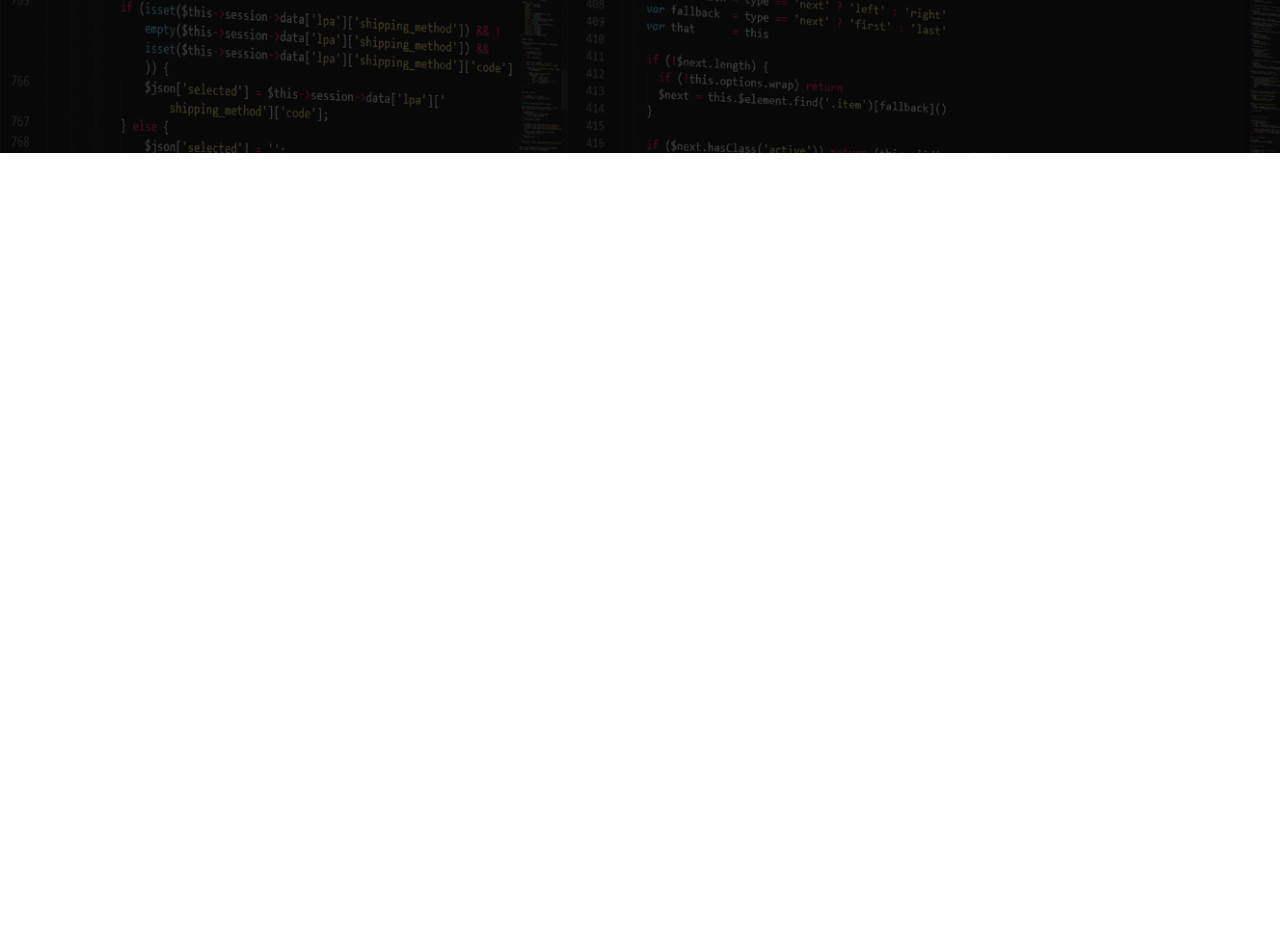
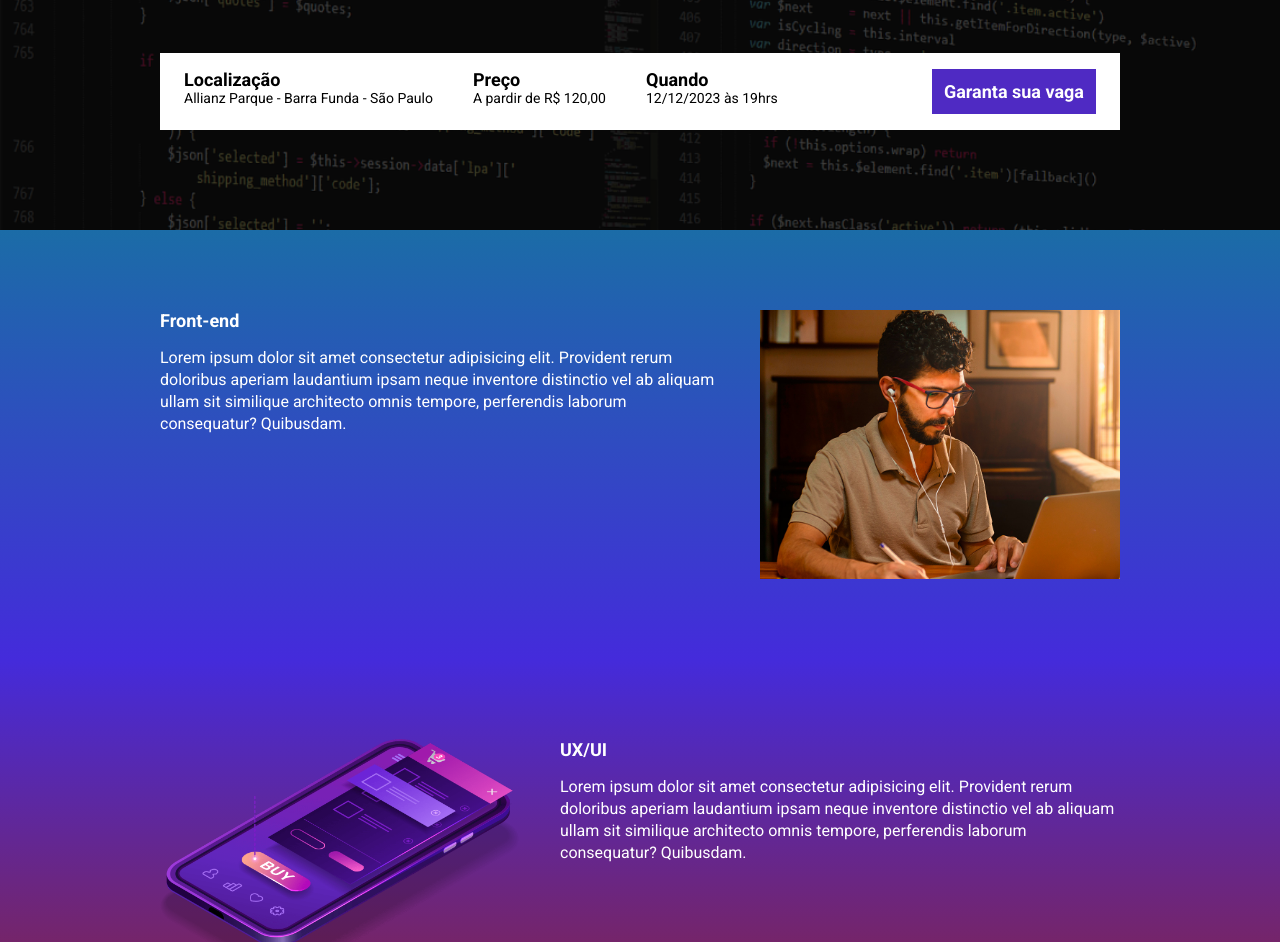
Before and after one commit to JVDourado10/ebac_tech_talks, a website built with Parcel: page src/index.html in a window 1280 px wide. Shown: the part 331-1273 px from the top of the page. Before the commit the page ends 800 px from the top, so only its background shows below. Built offline with nearby package versions, Linux system fonts and the light colour scheme.

Commit message:
add: data personalizada

```diff
--- a/package.json
+++ b/package.json
@@ -2,9 +2,9 @@
   "name": "modulo22paginadeevento",
   "version": "1.0.0",
   "description": "",
-  "main": "index.js",
   "scripts": {
     "dev": "parcel src/index.html src/styles/main.scss src/scripts/main.js",
+    "build": "parcel build src/index.html",
     "test": "echo \"Error: no test specified\" && exit 1"
   },
   "keywords": [],
--- a/src/index.html
+++ b/src/index.html
@@ -8,6 +8,7 @@
   <link rel="preconnect" href="https://fonts.googleapis.com">
   <link rel="preconnect" href="https://fonts.gstatic.com" crossorigin>
   <link href="https://fonts.googleapis.com/css2?family=Roboto:wght@400;700&display=swap" rel="stylesheet">
+  <link rel="stylesheet" href="https://unpkg.com/aos@next/dist/aos.css" />
   <title>EBAC Tech Talks</title>
 </head>
 
@@ -15,9 +16,69 @@
   <header class="hero">
     <div class="container">
       <img class="hero__logo" src="./images/ebac_logo.svg" alt="EBAC">
-      <p class="hero__text">O maior evento de tecnologia do Brasil cmoeça em 10d 12h 20m 15s</p>
+      <p class="hero__text">O maior evento de tecnologia do Brasil começa em <span id="contador"></span></p>
+      <div class="infos-bar">
+        <ul class="infos-bar__infos">
+          <li class="infos-bar__infos__item">
+            <b>Localização</b>
+            Allianz Parque - Barra Funda - São Paulo
+          </li>
+          <li class="infos-bar__infos__item">
+            <b>Preço</b>
+            A pardir de R$ 120,00
+          </li>
+          <li class="infos-bar__infos__item">
+            <b>Quando</b>
+            12/12/2023 às 19hrs
+          </li>
+        </ul>
+        <a href="#" class="button button--primary">
+          Garanta sua vaga
+        </a>
+      </div>
     </div>
   </header>
+
+  <section class="event event--frontend">
+    <div class="container" data-aos="fade-right">
+      <div class="event__details">
+        <h2 class="event__details__title">Front-end</h2>
+        <p class="event__details__description">Lorem ipsum dolor sit amet consectetur adipisicing elit. Provident rerum doloribus aperiam laudantium ipsam neque inventore distinctio vel ab aliquam ullam sit similique architecto omnis tempore, perferendis laborum consequatur? Quibusdam.</p>
+      </div>
+      <img class="event__image" src="./images/frontend.png" alt="Front-end">
+    </div>
+  </section>
+
+  <section class="event event--ux-ui event--image-left">
+    <div class="container" data-aos="fade-left">
+      <div class="event__details">
+        <h2 class="event__details__title">UX/UI</h2>
+        <p class="event__details__description">Lorem ipsum dolor sit amet consectetur adipisicing elit. Provident rerum doloribus aperiam laudantium ipsam neque inventore distinctio vel ab aliquam ullam sit similique architecto omnis tempore, perferendis laborum consequatur? Quibusdam.</p>
+      </div>
+      <img class="event__image" src="./images/ui-ux.png" alt="UX e UI Design">
+    </div>
+  </section>
+
+  <section class="event event--data-science">
+    <div class="container" data-aos="fade-right">
+      <div class="event__details">
+        <h2 class="event__details__title">Data Science</h2>
+        <p class="event__details__description">Lorem ipsum dolor sit amet consectetur adipisicing elit. Provident rerum doloribus aperiam laudantium ipsam neque inventore distinctio vel ab aliquam ullam sit similique architecto omnis tempore, perferendis laborum consequatur? Quibusdam.</p>
+      </div>
+      <img class="event__image" src="./images/data.png" alt="Data Science">
+    </div>
+  </section>
+
+  <section class="event event--backend event--image-left">
+    <div class="container" data-aos="fade-left">
+      <div class="event__details">
+        <h2 class="event__details__title">Back-end</h2>
+        <p class="event__details__description">Lorem ipsum dolor sit amet consectetur adipisicing elit. Provident rerum doloribus aperiam laudantium ipsam neque inventore distinctio vel ab aliquam ullam sit similique architecto omnis tempore, perferendis laborum consequatur? Quibusdam.</p>
+      </div>
+      <img class="event__image" src="./images/backend.png" alt="Back-end">
+    </div>
+  </section>
+  <script src="https://unpkg.com/aos@next/dist/aos.js"></script>
   <script src="./scripts/main.js"></script>
 </body>
 
--- a/src/scripts/main.js
+++ b/src/scripts/main.js
@@ -1 +1,33 @@
-console.log('olá mundo')
+AOS.init();
+
+const dataDoEvento = new Date("Dec 12, 2023 19:00:00");
+const timeStampDoEvento = dataDoEvento.getTime();
+
+const contaAsHoras = setInterval(function () {
+  const agora = new Date();
+  const timeStampAtual = agora.getTime();
+
+  const distanciaAteOEvento = timeStampDoEvento - timeStampAtual;
+
+  const diaEmMs = 1000 * 60 * 60 * 24;
+  const horaEmMs = 1000 * 60 * 60;
+  const minEmMs = 1000 * 60;
+
+  const diasAteOEvento = Math.floor(distanciaAteOEvento / diaEmMs);
+  const horasAteOEvento = Math.floor(
+    (distanciaAteOEvento % diaEmMs) / horaEmMs
+  );
+  const minutosAteOEvento = Math.floor(
+    (distanciaAteOEvento % horaEmMs) / minEmMs
+  );
+  const segundosAteOEvento = Math.floor((distanciaAteOEvento % minEmMs) / 1000);
+
+  document.getElementById(
+    "contador"
+  ).innerHTML = `${diasAteOEvento}d ${horasAteOEvento}h ${minutosAteOEvento}m ${segundosAteOEvento}s`;
+
+  if (distanciaAteOEvento < 0) {
+    clearInterval(contaAsHoras);
+    document.getElementById("contador").innerHTML = "Evento Expirado";
+  }
+}, 1000);
--- /dev/null
+++ b/src/styles/_event.scss
@@ -0,0 +1,62 @@
+@use "variables";
+
+.event {
+  padding: 80px 0;
+
+  &--frontend {
+    background-image: linear-gradient(variables.$blue1, variables.$blue2);
+  }
+
+  &--ux-ui {
+    background-image: linear-gradient(variables.$blue2, variables.$pink);
+  }
+
+  &--data-science {
+    background-image: linear-gradient(variables.$pink, variables.$yellow);
+  }
+
+  &--backend {
+    background-image: linear-gradient(variables.$yellow, variables.$pink);
+  }
+
+  &--image-left {
+    .container {
+      flex-direction: row-reverse;
+    }
+  }
+  .container {
+    display: flex;
+    gap: 40px;
+  }
+
+  &__image {
+    max-width: 360px;
+  }
+
+  &__details {
+    &__title {
+      font-size: 18px;
+      font-weight: bold;
+      margin-bottom: 16px;
+    }
+
+    &__description {
+      line-height: 22px;
+    }
+  }
+
+  @media (max-width: 640px) {
+    .container {
+      display: block;
+    }
+
+    &__image {
+      width: 100%;
+    }
+
+    &__details {
+      margin-right: 0;
+      margin-bottom: 16px;
+    }
+  }
+}
--- a/src/styles/_hero.scss
+++ b/src/styles/_hero.scss
@@ -1,3 +1,5 @@
+@use "variables";
+
 .hero {
   padding-top: 64px;
   padding-bottom: 100px;
@@ -10,15 +12,15 @@
     position: relative;
   }
 
-  &::before  {
-    content: '';
+  &::before {
+    content: "";
     position: absolute;
     top: 0;
     left: 0;
     width: 100%;
     height: 100%;
-    background-color: #000;
-    opacity: .7;
+    background-color: variables.$secondaryTextColor;
+    opacity: 0.7;
   }
 
   &__text {
@@ -36,12 +38,11 @@
     display: block;
   }
 
-  @media(max-width: 640px) {
+  @media (max-width: 640px) {
     padding: 40px 0;
 
     &__logo {
       height: 40px;
-
     }
 
     &__text {
--- /dev/null
+++ b/src/styles/_variables.scss
@@ -0,0 +1,8 @@
+$textColor: #fff;
+$secondaryTextColor: #000;
+
+$blue1: #1b6ca7;
+$blue2: #442bdb;
+$pink: #89223b;
+$yellow: #9c791d;
+$purple: #4f2ac3;
--- /dev/null
+++ b/src/styles/components/_buttons.scss
@@ -0,0 +1,24 @@
+@use "../variables";
+
+.button {
+  padding: 12px;
+  font-size: 18px;
+  font-weight: bold;
+  text-decoration: none;
+  text-align: center;
+  white-space: nowrap;
+
+  &--primary {
+    color: variables.$textColor;
+    background-color: variables.$purple;
+  }
+
+  @media (max-width: 640px) {
+    display: block;
+    width: 100%;
+  }
+  @media (max-width: 1024px) {
+    display: flex;
+    align-items: center;
+  }
+}
--- /dev/null
+++ b/src/styles/components/_infos_bar.scss
@@ -0,0 +1,41 @@
+@use "../variables";
+
+.infos-bar {
+  padding: 16px 24px;
+  background-color: variables.$textColor;
+  display: flex;
+  justify-content: space-between;
+
+  &__infos {
+    display: flex;
+    gap: 40px;
+
+    &__item {
+      font-size: 14px;
+      color: variables.$secondaryTextColor;
+
+      b {
+        color: variables.$secondaryTextColor;
+        font-size: 18px;
+        display: block;
+      }
+    }
+  }
+
+  @media (max-width: 640px) {
+    display: block;
+
+    &__infos {
+      display: block;
+
+      &__item {
+        margin-bottom: 24px;
+      }
+    }
+  }
+  @media (max-width: 1024px) {
+    &__infos {
+      gap: 16px;
+    }
+  }
+}
--- a/src/styles/main.scss
+++ b/src/styles/main.scss
@@ -1,11 +1,16 @@
-@use 'hero';
+@use "variables";
+@use "hero";
+@use "event";
+@use "components/infos_bar";
+@use "components/buttons";
 
 * {
   margin: 0;
   padding: 0;
-  font-family: 'Roboto', sans-serif;
+  font-family: "Roboto", sans-serif;
   box-sizing: border-box;
-  color: #fff;
+  color: variables.$textColor;
+  list-style: none;
 }
 
 .container {
@@ -13,10 +18,10 @@
   width: 100%;
   margin: 0 auto;
 
-  @media(max-width: 640px) {
+  @media (max-width: 640px) {
     max-width: 80%;
   }
-  @media(max-width: 1024px) {
+  @media (max-width: 1024px) {
     max-width: 90%;
   }
 }
```
